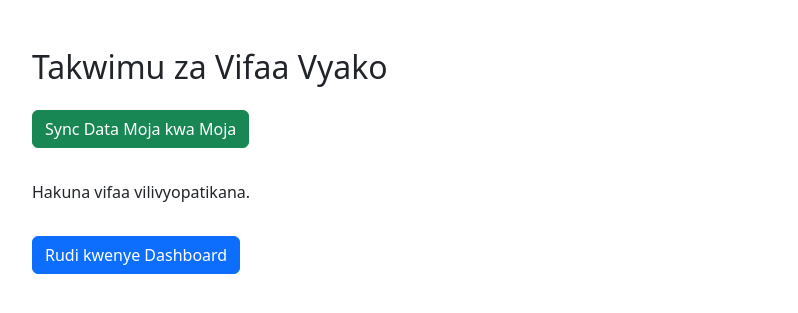
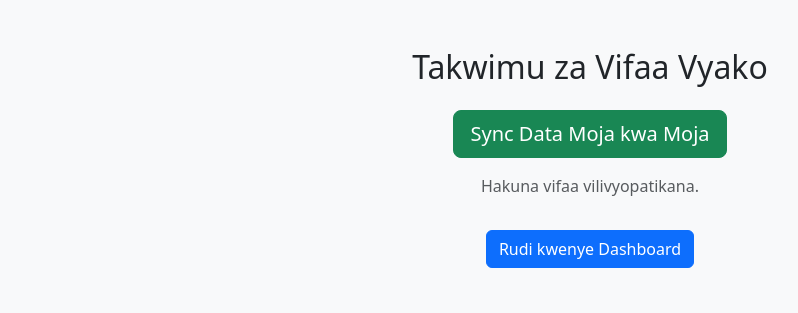
Before and after one commit to Abdillah773/Abdillah773.github.io, a Flask app: template templates/stats.html in a window 1280 px wide. Shown: the top 313 px of the page, without its empty margins (50-848 px from the left). Run offline with Flask 3, Linux system fonts and the light colour scheme; the template is opened without the code that fills it, so the values that code supplies are empty.

Commit message:
Final stats page: table + live sync button + clean UI

```diff
--- a/templates/stats.html
+++ b/templates/stats.html
@@ -2,27 +2,35 @@
 <html lang="en">
 <head>
     <meta charset="UTF-8">
-    <title>Takwimu za Vifaa</title>
-    <link rel="stylesheet" href="https://cdn.jsdelivr.net/npm/bootstrap@5.3.2/dist/css/bootstrap.min.css">
+    <title>Takwimu za Vifaa Vyako</title>
+    <link href="https://cdn.jsdelivr.net/npm/bootstrap@5.3.2/dist/css/bootstrap.min.css" rel="stylesheet">
     <script src="https://code.jquery.com/jquery-3.7.0.min.js"></script>
+    <style>
+        body { background-color: #f8f9fa; }
+        .card { box-shadow: 0 2px 8px rgba(0,0,0,0.1); }
+        table th, table td { text-align: center; vertical-align: middle; }
+        #sync-msg { font-weight: bold; }
+    </style>
 </head>
 <body>
 <div class="container mt-5">
-    <h2 class="mb-4">Takwimu za Vifaa Vyako</h2>
+    <h2 class="mb-4 text-center">Takwimu za Vifaa Vyako</h2>
 
-    <button id="sync-btn" class="btn btn-success mb-3">Sync Data Moja kwa Moja</button>
-    <div id="sync-msg" class="mb-3"></div>
+    <div class="text-center mb-3">
+        <button id="sync-btn" class="btn btn-success btn-lg">Sync Data Moja kwa Moja</button>
+        <div id="sync-msg" class="mt-2"></div>
+    </div>
 
     {% if devices %}
         {% for device in devices %}
             <div class="card mb-4">
-                <div class="card-header">
+                <div class="card-header bg-primary text-white">
                     <strong>{{ device.name }}</strong> - {{ device.serial_number }} - Eneo: {{ device.location }}
                 </div>
                 <div class="card-body">
                     {% if device.phone_numbers %}
-                        <table class="table table-bordered">
-                            <thead>
+                        <table class="table table-bordered table-hover table-striped">
+                            <thead class="table-dark">
                                 <tr>
                                     <th>Namba</th>
                                     <th>SMS Zilizopokelewa</th>
@@ -30,7 +38,7 @@
                                     <th>Simu Zilizopokelewa</th>
                                     <th>Simu Zilitumwa</th>
                                     <th>Hali</th>
-                                    <th>Imesajiliwa Tarehe</th>
+                                    <th>Imesajiliwa</th>
                                 </tr>
                             </thead>
                             <tbody>
@@ -48,16 +56,18 @@
                             </tbody>
                         </table>
                     {% else %}
-                        <p>Hakuna namba za simu zilizosajiliwa kwa kifaa hiki.</p>
+                        <p class="text-muted text-center">Hakuna namba za simu zilizosajiliwa kwa kifaa hiki.</p>
                     {% endif %}
                 </div>
             </div>
         {% endfor %}
     {% else %}
-        <p>Hakuna vifaa vilivyopatikana.</p>
+        <p class="text-center text-muted">Hakuna vifaa vilivyopatikana.</p>
     {% endif %}
 
-    <a href="{{ url_for('dashboard') }}" class="btn btn-primary mt-3">Rudi kwenye Dashboard</a>
+    <div class="text-center">
+        <a href="{{ url_for('dashboard') }}" class="btn btn-primary mt-3">Rudi kwenye Dashboard</a>
+    </div>
 </div>
 
 <script>
@@ -66,8 +76,9 @@ $(document).ready(function(){
         $("#sync-msg").text("Data ina-update, tafadhali subiri...");
         $.get("/sync_all_sms", function(response){
             $("#sync-msg").text(response);
+            // Reload table tu baada ya 2s
             setTimeout(function(){
-                location.reload(); // reload table baada ya sync
+                location.reload();
             }, 2000);
         }).fail(function(){
             $("#sync-msg").text("Sync imekosekana. Jaribu tena.");
```
